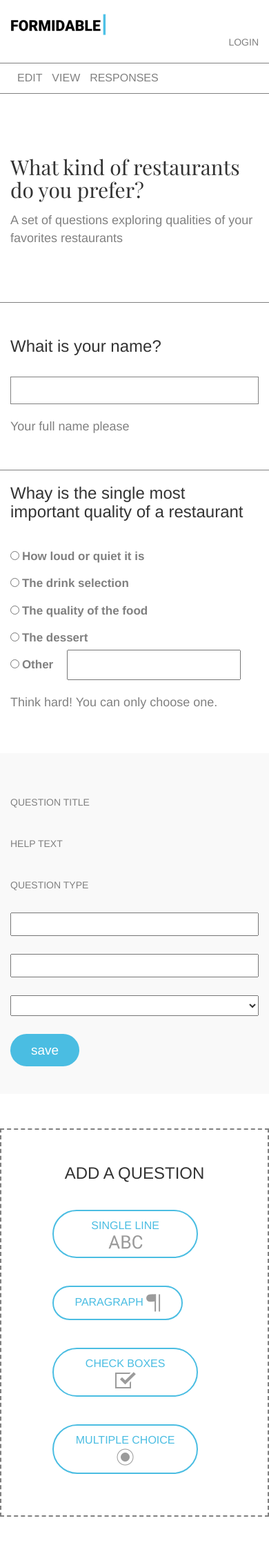
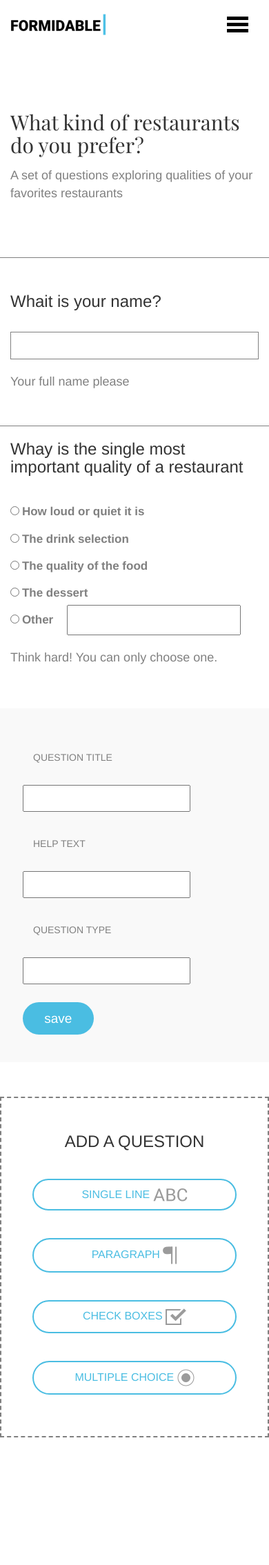
Before and after one commit to pzoa/formidable, a PHP site: page /edit.html in a window 390 px wide. Shown: the whole page at 69% size. After the commit the page ends 2084 px from the top, so only its background shows below. Run offline with PHP 8.4, Linux system fonts and the light colour scheme; lists and menus that the app fills with data are empty.

Commit message:
responsive

```diff
--- a/edit.css
+++ b/edit.css
@@ -16,10 +16,15 @@
 .nav {
 	padding-bottom: 20px;
 	padding-top: 20px;
+	display: flex;
 }
 
 .log {
 	color: gray;
+}
+
+.men{
+	display: none;
 }
 
 .bor {
@@ -171,6 +176,7 @@
 
 .add{
 	padding-bottom: 30px;
+	text-align: center;
 }
 
 .check{
@@ -185,3 +191,88 @@
 	border: 2px #4ABDE2 solid;
 	background: white;
 }
+
+@media (max-width: 1200px) {
+	.check{
+		font-size: 11px;
+	}
+
+	.add{
+		text-align: center;
+	}
+}
+
+@media (max-width: 991px) {
+	.check{
+		font-size: 16px;
+		width: 50%;
+	}
+
+	.btns{
+		justify-content: center;
+		align-items: center;
+	}
+}
+
+@media (max-width: 768px) {
+	.log{
+		display: none;
+	}
+
+	.bor{
+		display: none;
+	}
+
+	.login{
+		justify-content: flex-end;
+		display: flex;
+		align-items: center;
+		width: 100%;
+	}
+
+	.men{
+		display: block;
+	}
+
+	.check{
+		width: 100%;
+	}
+
+	.cont-5{
+		padding-left: 5%;
+	}
+
+	.con6{
+		display: block;
+		width: 60%;
+	}
+
+	.cont6{
+		width: 100%;
+    	text-align: center;
+	}
+
+	.cu{
+		width: 71%;
+		padding-bottom: 10px;
+	}
+
+	.save{
+		width: 30%;
+	}
+
+	p{
+		margin: 0;
+	}
+}
+
+@media (max-width: 613px) {
+	.con6{
+		display: block;
+		width: 100%;
+	}
+
+	.btns{
+		width: 100%;
+	}
+}
--- a/edit.html
+++ b/edit.html
@@ -2,6 +2,7 @@
 <html>
 <head>
 	<meta charset="utf-8">
+	<meta name="viewport" content="width=device-width, initial-scale=1.0">
 	<title>Edit-page</title>
 	<link rel="stylesheet" type="text/css" href="edit.css">
 	<link rel="stylesheet" href="https://maxcdn.bootstrapcdn.com/bootstrap/3.3.7/css/bootstrap.min.css" integrity="sha384-BVYiiSIFeK1dGmJRAkycuHAHRg32OmUcww7on3RYdg4Va+PmSTsz/K68vbdEjh4u" crossorigin="anonymous">
@@ -12,12 +13,13 @@
 <body>
 	<header class="container">
 		<div class="row">
-			<div class="nav">
-				<div class="col-lg-10 col-md-10 col-sm-10">
+			<div class="nav col-lg-12 col-md-12 col-sm-12">
+				<div class="formidable col-lg-10 col-md-10 col-sm-9">
 					<li><a href="#"><img src="imag/icons/pngs/logo-fullColor.png"></a></li>
 				</div>
 				<div class="login col-lg-2 col-md-2 col-sm-2">
 					<li><a class="log" href="#">LOGIN</a></li>
+					<img class="men" src="imag/icons/pngs/burger-regular.PNG">
 				</div>
 			</div>
 		</div>
@@ -62,24 +64,22 @@
 			</div>
 		</div>
 		<div class="cont-5 row">
-			<div class="con5 col-lg-2 col-md-2 col-sm-2">
-				<p class="pre">QUESTION TITLE</p><br>
-				<p class="pre">HELP TEXT</p><br>
-				<p class="pre">QUESTION TYPE</p><br>
-			</div>
-			<div class="con5-iz col-lg-7 col-md-7 col-sm-7">
-				<input class="cu" type="text"></input><br>
-				<input class="cu" type="text"></input><br>
-				<select class="cu"></select>
-				<input class="save" type="button" value="save"></input>
+			<div class="con5 col-lg-12 col-md-12 col-sm-12">
+				<p class="pre col-lg-3 col-md-3 col-sm-3">QUESTION TITLE</p><br>
+				<input class="cu col-lg-7 col-md-7 col-sm-8" type="text"></input><br>
+				<p class="pre col-lg-3 col-md-3 col-sm-3">HELP TEXT</p><br>
+				<input class="cu col-lg-7 col-md-7 col-sm-8" type="text"></input><br>
+				<p class="pre col-lg-3 col-md-3 col-sm-3">QUESTION TYPE</p><br>
+				<input class="cu col-lg-7 col-md-7 col-sm-8" type="text"></input><br>
+				<input class="save col-lg-3 col-md-3 col-sm-3" type="button" value="save"></input>
 			</div>
 		</div>
 		<div class="cont-6 row">
 			<div class="con6 col-lg-12 col-md-12 col-sm-12">
-				<div class="con6 col-lg-12 col-md-12 col-sm-12">
+				<div class="cont6 col-lg-12 col-md-12 col-sm-12">
 					<h3 class="add">ADD A QUESTION</h3>
 				</div>
-				<div class="col-lg-12 col-md-12 col-sm-12">
+				<div class="btn4 col-lg-12 col-md-12 col-sm-12">
 					<div class="btns col-lg-3 col-md-3 col-sm-12">
 						<button class="check" type="button">SINGLE LINE <img class="abc" src="imag/icons/PNGs/singleLine-regular@2x.png"></button>
 					</div>
```
